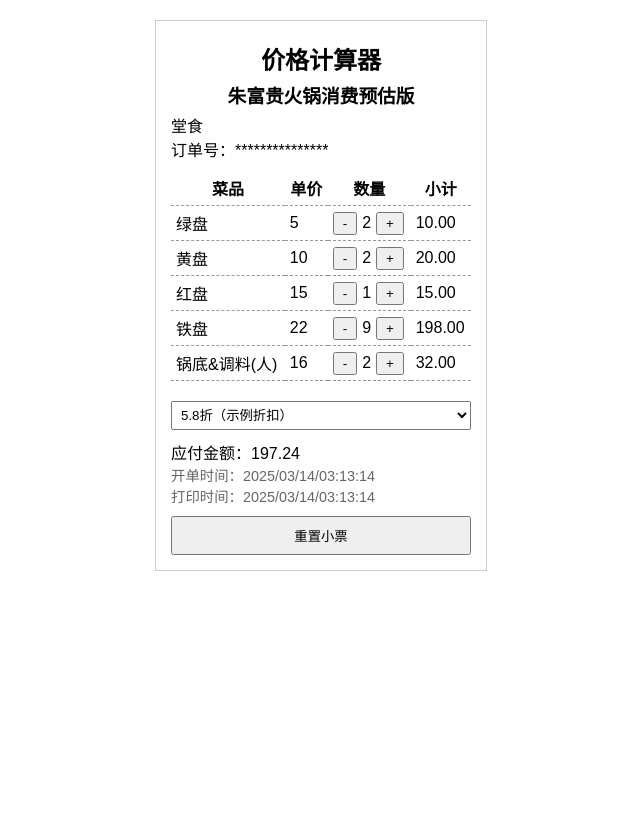
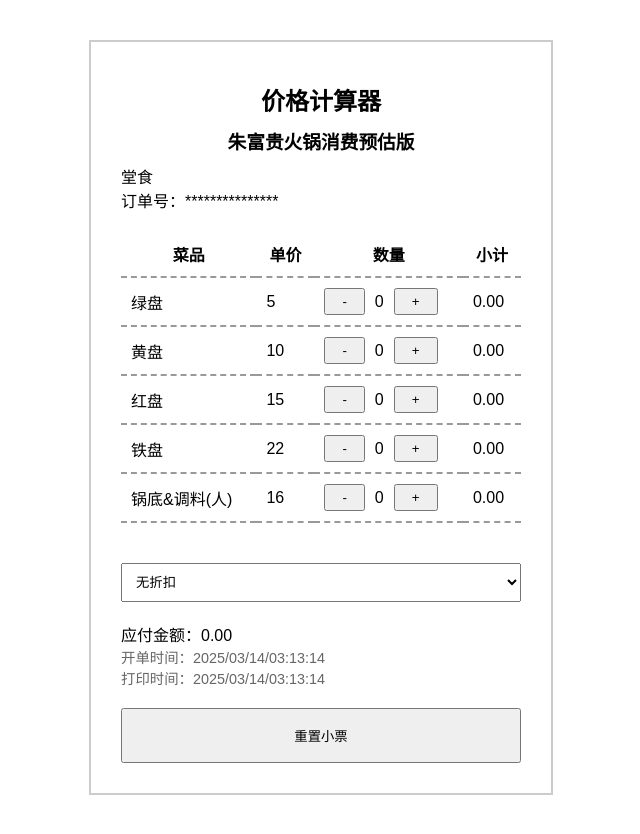
Before and after one commit to JanlYsone/zhufugui.GitHub.io, a plain HTML site: page index.html in a window 1280 px wide. Shown: the whole page, without its empty margins (319-959 px from the left). Before the commit the page ends 800 px from the top, so only its background shows below. Drawn offline with Linux system fonts and the light colour scheme.

Commit message:
Update index.html

```diff
--- a/index.html
+++ b/index.html
@@ -4,37 +4,37 @@
     <meta charset="UTF-8">
     <title>朱富贵火锅消费计算器</title>
     <style>
-        body {
+         body {
             font-family: 'Microsoft YaHei', sans-serif;
-            max-width: 300px;
-            margin: 20px auto;
-            padding: 15px;
-            border: 1px solid #ccc;
+            max-width: 400px;
+            margin: 40px auto;
+            padding: 30px;
+            border: 2px solid #ccc;
         }
         h2, h3 {
             text-align: center;
-            margin: 5px 0;
+            margin: 10px 0;
         }
         table {
             width: 100%;
             border-collapse: collapse;
-            margin: 10px 0;
+            margin: 20px 0;
         }
         th, td {
-            border-bottom: 1px dashed #999;
-            padding: 5px;
+            border-bottom: 2px dashed #999;
+            padding: 10px;
         }
         .quantity-control {
             display: flex;
             align-items: center;
-            gap: 5px;
+            gap: 10px;
         }
         button {
-            padding: 2px 8px;
+            padding: 4px 16px;
             cursor: pointer;
         }
         .discount-row {
-            margin-top: 10px;
+            margin-top: 20px;
         }
         .time {
             font-size: 0.9em;
@@ -42,13 +42,13 @@
         }
         #resetBtn {
             width: 100%;
-            margin-top: 10px;
-            padding: 8px;
+            margin-top: 20px;
+            padding: 16px;
         }
         #discountSelect {
             width: 100%;
-            margin: 10px 0;
-            padding: 5px;
+            margin: 20px 0;
+            padding: 10px;
         }
     </style>
 </head>
@@ -75,11 +75,11 @@
                 <td>
                     <div class="quantity-control">
                         <button onclick="updateQuantity(this, -1)">-</button>
-                        <span>2</span>
+                        <span>0</span>
                         <button onclick="updateQuantity(this, 1)">+</button>
                     </div>
                 </td>
-                <td class="subtotal">10.00</td>
+                <td class="subtotal">0.00</td>
             </tr>
             <tr data-price="10">
                 <td>黄盘</td>
@@ -87,11 +87,11 @@
                 <td>
                     <div class="quantity-control">
                         <button onclick="updateQuantity(this, -1)">-</button>
-                        <span>2</span>
+                        <span>0</span>
                         <button onclick="updateQuantity(this, 1)">+</button>
                     </div>
                 </td>
-                <td class="subtotal">20.00</td>
+                <td class="subtotal">0.00</td>
             </tr>
             <tr data-price="15">
                 <td>红盘</td>
@@ -99,11 +99,11 @@
                 <td>
                     <div class="quantity-control">
                         <button onclick="updateQuantity(this, -1)">-</button>
-                        <span>1</span>
+                        <span>0</span>
                         <button onclick="updateQuantity(this, 1)">+</button>
                     </div>
                 </td>
-                <td class="subtotal">15.00</td>
+                <td class="subtotal">0.00</td>
             </tr>
             <tr data-price="22">
                 <td>铁盘</td>
@@ -111,11 +111,11 @@
                 <td>
                     <div class="quantity-control">
                         <button onclick="updateQuantity(this, -1)">-</button>
-                        <span>9</span>
+                        <span>0</span>
                         <button onclick="updateQuantity(this, 1)">+</button>
                     </div>
                 </td>
-                <td class="subtotal">198.00</td>
+                <td class="subtotal">0.00</td>
             </tr>
             <tr data-price="16">
                 <td>锅底&调料(人)</td>
@@ -123,11 +123,11 @@
                 <td>
                     <div class="quantity-control">
                         <button onclick="updateQuantity(this, -1)">-</button>
-                        <span>2</span>
+                        <span>0</span>
                         <button onclick="updateQuantity(this, 1)">+</button>
                     </div>
                 </td>
-                <td class="subtotal">32.00</td>
+                <td class="subtotal">0.00</td>
             </tr>
         </tbody>
     </table>
@@ -135,12 +135,11 @@
     <div class="discount-row">
         <select id="discountSelect" onchange="calculateTotal()">
             <option value="1">无折扣</option>
-            <option value="0.8">8折</option>
-            <option value="0.7176" selected>5.8折（示例折扣）</option>
+            <option value="0.68">6.8折</option>  <!-- 新增68折选项 -->
         </select>
     </div>
 
-    <div>应付金额：<span id="total">197.24</span></div>
+    <div>应付金额：<span id="total">0.00</span></div>
     <div class="time">开单时间：<span id="orderTime"></span></div>
     <div class="time">打印时间：<span id="printTime"></span></div>
     <button id="resetBtn" onclick="resetAll()">重置小票</button>
@@ -193,9 +192,12 @@
         function resetAll() {
             document.querySelectorAll('.quantity-control span').forEach(span => {
                 span.textContent = '0';
-                span.parentElement.parentElement.querySelector('.subtotal').textContent = '0.00';
+                // 修正：通过tr查找subtotal
+                const row = span.closest('tr');
+                const price = parseFloat(row.dataset.price);
+                row.querySelector('.subtotal').textContent = (price * 0).toFixed(2);
             });
-            document.getElementById('discountSelect').value = '0.7176';
+            document.getElementById('discountSelect').value = '1';
             calculateTotal();
             setTime();
         }
```
